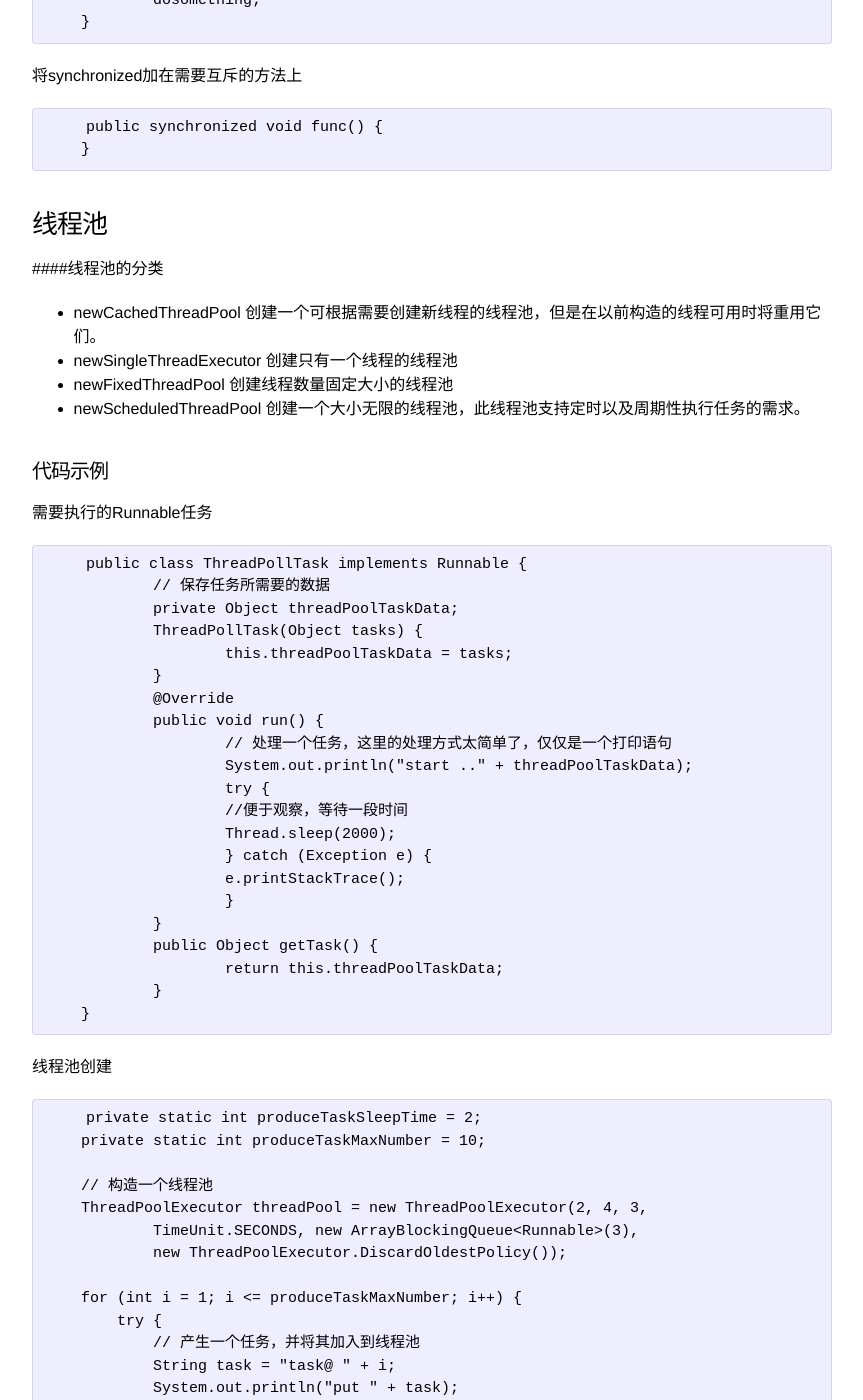
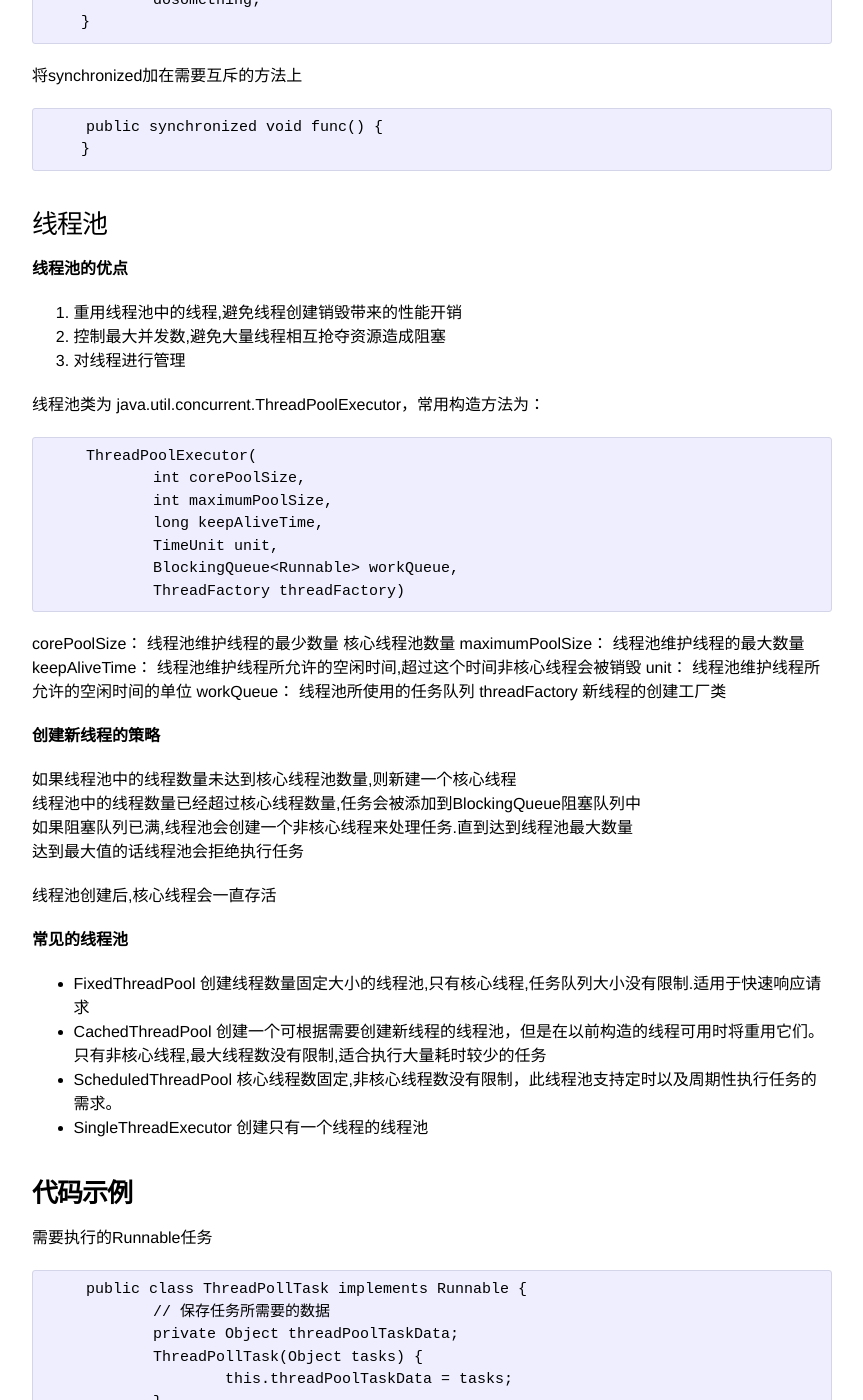
Before and after one commit to viator42/viator42.github.io, a Jekyll site: the page built from _posts/2018-2-24-java-notes.markdown, in a window 1280 px wide and 1400 px high, scrolled down 9068 px. Shown: the whole window, without its empty margins (208-1071 px from the left). Built offline with Jekyll 4.4.1, drawn with Linux system fonts in a browser that asks for light colours; some of the changed text lies outside the part shown.

Commit message:
update post

```diff
--- a/_posts/2018-2-24-java-notes.markdown
+++ b/_posts/2018-2-24-java-notes.markdown
@@ -378,19 +378,47 @@ synchronized的作用是给代码块加上互斥锁,每个时间点只能有一
 
 ### 线程池
 
-####线程池的分类
+__线程池的优点__
 
-* newCachedThreadPool 创建一个可根据需要创建新线程的线程池，但是在以前构造的线程可用时将重用它们。
+1. 重用线程池中的线程,避免线程创建销毁带来的性能开销
+2. 控制最大并发数,避免大量线程相互抢夺资源造成阻塞
+3. 对线程进行管理
 
-* newSingleThreadExecutor 创建只有一个线程的线程池
+线程池类为 java.util.concurrent.ThreadPoolExecutor，常用构造方法为：
 
-* newFixedThreadPool 创建线程数量固定大小的线程池
+        ThreadPoolExecutor(
+                int corePoolSize,
+                int maximumPoolSize,
+                long keepAliveTime,
+                TimeUnit unit,
+                BlockingQueue<Runnable> workQueue,
+                ThreadFactory threadFactory)
 
-* newScheduledThreadPool 创建一个大小无限的线程池，此线程池支持定时以及周期性执行任务的需求。
+corePoolSize：          线程池维护线程的最少数量 核心线程池数量
+maximumPoolSize：       线程池维护线程的最大数量
+keepAliveTime：         线程池维护线程所允许的空闲时间,超过这个时间非核心线程会被销毁
+unit：                  线程池维护线程所允许的空闲时间的单位
+workQueue：             线程池所使用的任务队列
+threadFactory           新线程的创建工厂类
+
+__创建新线程的策略__
+
+如果线程池中的线程数量未达到核心线程池数量,则新建一个核心线程
+线程池中的线程数量已经超过核心线程数量,任务会被添加到BlockingQueue阻塞队列中
+如果阻塞队列已满,线程池会创建一个非核心线程来处理任务.直到达到线程池最大数量
+达到最大值的话线程池会拒绝执行任务
+
+线程池创建后,核心线程会一直存活
 
 
+__常见的线程池__
 
-#### 代码示例
+* FixedThreadPool 创建线程数量固定大小的线程池,只有核心线程,任务队列大小没有限制.适用于快速响应请求
+* CachedThreadPool 创建一个可根据需要创建新线程的线程池，但是在以前构造的线程可用时将重用它们。只有非核心线程,最大线程数没有限制,适合执行大量耗时较少的任务
+* ScheduledThreadPool 核心线程数固定,非核心线程数没有限制，此线程池支持定时以及周期性执行任务的需求。
+* SingleThreadExecutor 创建只有一个线程的线程池
+
+### __代码示例__
 
 需要执行的Runnable任务
 
@@ -426,6 +454,8 @@ synchronized的作用是给代码块加上互斥锁,每个时间点只能有一
                 TimeUnit.SECONDS, new ArrayBlockingQueue<Runnable>(3),
                 new ThreadPoolExecutor.DiscardOldestPolicy());
 
+执行Callable任务
+
         for (int i = 1; i <= produceTaskMaxNumber; i++) {
             try {
                 // 产生一个任务，并将其加入到线程池
@@ -438,26 +468,6 @@ synchronized的作用是给代码块加上互斥锁,每个时间点只能有一
                 e.printStackTrace();
             }
         }
-
-线程池类为 java.util.concurrent.ThreadPoolExecutor，常用构造方法为：
-
-        ThreadPoolExecutor(
-                int corePoolSize,
-                int maximumPoolSize,
-                long keepAliveTime,
-                TimeUnit unit,BlockingQueue<Runnable> workQueue,
-                RejectedExecutionHandler handler)
-
-corePoolSize：        线程池维护线程的最少数量 （core : 核心）
-maximumPoolSize：线程池维护线程的最大数量
-keepAliveTime：     线程池维护线程所允许的空闲时间
-unit：           线程池维护线程所允许的空闲时间的单位
-workQueue： 线程池所使用的缓冲队列
-handler：      线程池对拒绝任务的处理策略
-
-执行Callable任务
-
-
 
 线程池对拒绝任务的处理策略
 
@@ -474,7 +484,7 @@ CallerRunsPolicy
 在调用execute的线程里面执行此command，会阻塞入口
 
 用户自定义拒绝策略（最常用）
-实现RejectedExecutionHandler，并自己定义策略模式下我们以ThreadPoolExecutor为例展示下线程池的工作流程图
+实现RejectedExecutionHandler
 
 ## Socket相关
 
```
Also changed, not shown: _posts/2014-4-4-android-note.markdown (+42 -32 lines).
